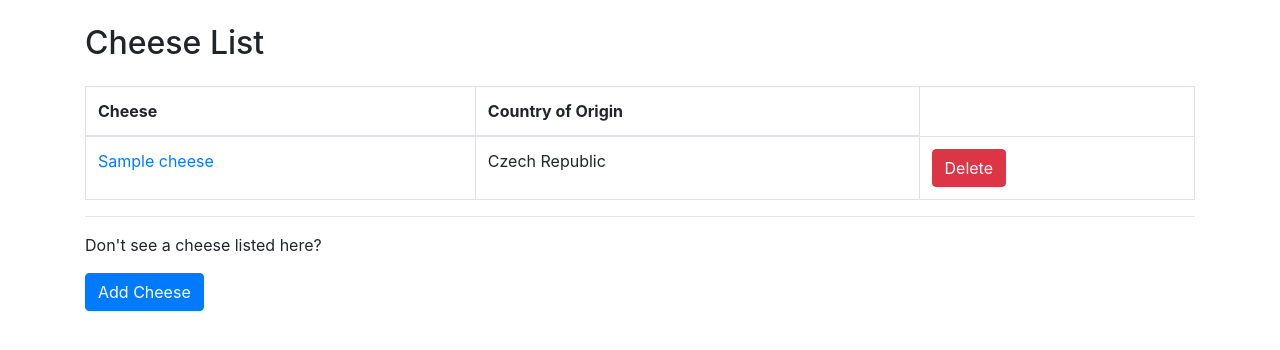
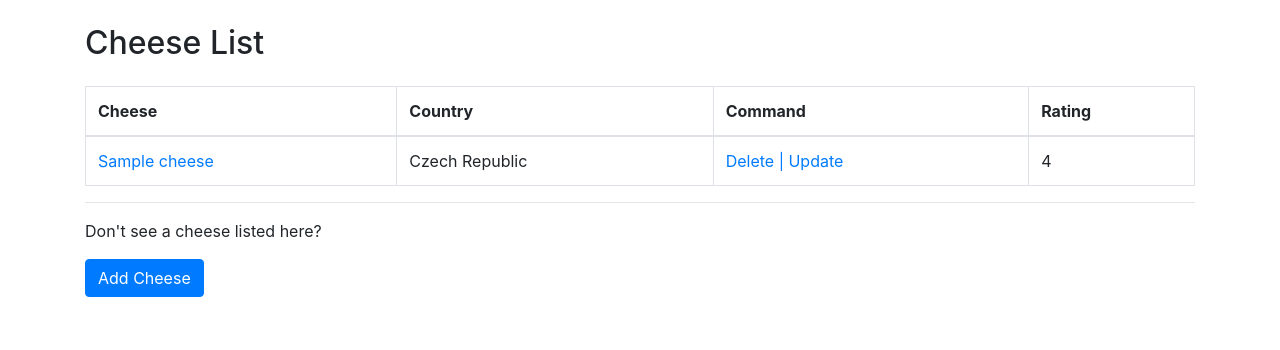
Before and after one commit to HemasriMuddam/everycheese, a Django app: page /cheeses/ in a window 1280 px wide. Shown: the part 56-406 px from the top of the page. Run offline with Django 3.2, Linux system fonts and the light colour scheme; tables that the repository leaves empty hold one stand-in row (values such as "Sample post"); some libraries are stand-ins or nearby versions.

Commit message:
Add rating

```diff
--- a/config/urls.py
+++ b/config/urls.py
@@ -28,6 +28,7 @@ urlpatterns = [
     path(
         'cheeses/',
         include('everycheese.cheeses.urls',namespace='cheeses'),
+
 ),
 
 ] + static(settings.MEDIA_URL, document_root=settings.MEDIA_ROOT)
--- a/everycheese/cheeses/models.py
+++ b/everycheese/cheeses/models.py
@@ -4,14 +4,14 @@ from autoslug import AutoSlugField
 from django_countries.fields import CountryField
 from django.urls import reverse
 from django.conf import settings
-
+from django.core.validators import MaxValueValidator, MinValueValidator
+from django.db.models import Avg
 
 class Cheese(TimeStampedModel):
     name = models.CharField("Name of Cheese", max_length=255)
     slug = AutoSlugField("Cheese Address", unique=True, always_update=False, populate_from="name")
     description = models.TextField("Description", blank=True)
     country_of_origin = CountryField("Country of Origin", blank=True)
-
 
 
 
@@ -25,6 +25,26 @@ class Cheese(TimeStampedModel):
     creator = models.ForeignKey(settings.AUTH_USER_MODEL,null=True,on_delete=models.SET_NULL)
 
 
+    @property
+    def average_rating(self):
+        # Best to calculate in the query.
+        # This is easier until we know more:
+        ratings = Rating.objects.all().filter(cheese=self)
+
+        if not ratings:
+            return 9
+
+        total = 0
+        count = 0
+
+        for r in ratings:
+            total += r.i_rating
+            count += 1
+
+        if count <= 0:
+            return 9
+
+        return total // count
 
 
     def __str__(self):
@@ -33,3 +53,13 @@ class Cheese(TimeStampedModel):
     def get_absolute_url(self):
         """Return absolute URL to the Cheese Detail page."""
         return reverse('cheeses:detail', kwargs={"slug": self.slug})
+
+
+class Rating(models.Model):
+
+    i_rating = models.PositiveIntegerField(default=0, validators=[MinValueValidator(0), MaxValueValidator(5)])
+    creator = models.ForeignKey(settings.AUTH_USER_MODEL, null=True, on_delete=models.SET_NULL)
+    cheese = models.ForeignKey(Cheese, null=True, on_delete=models.SET_NULL)
+
+    def __str__(self):
+        return f"{self.i_rating}"
--- a/everycheese/cheeses/urls.py
+++ b/everycheese/cheeses/urls.py
@@ -17,7 +17,7 @@ urlpatterns = [
     name='add'
     ),
     path(
-        route='<slug:slug>/update/',
+        route='update/<slug:slug>/',
         view=views.CheeseUpdateView.as_view(),
         name='update'
         ),
@@ -30,6 +30,4 @@ urlpatterns = [
         route='<slug:slug>/delete/',
         view=views.CheeseDeleteView.as_view(),
         name='Delete'),
-    path('', CheeseListView.as_view(), name='list'),
-    path('<int:pk>/delete/', CheeseDeleteView.as_view(), name='delete'),
 ]
--- a/everycheese/cheeses/views.py
+++ b/everycheese/cheeses/views.py
@@ -1,9 +1,13 @@
 from django.contrib.auth.mixins import LoginRequiredMixin
 from django.views.generic import ListView, DetailView
-from .models import Cheese
+from .models import Cheese, Rating
 from django.views.generic import CreateView, UpdateView, DeleteView
 from django.urls import reverse_lazy
-from django.shortcuts import redirect
+import logging  # Import the logging module
+
+
+# Create a logger object
+log = logging.getLogger("root")
 
 
 class CheeseListView(ListView):
@@ -25,7 +29,27 @@ class CheeseUpdateView(LoginRequiredMixin, UpdateView):
     'firmness',
     'country_of_origin'
     ]
+
     action = "Update"
+
+    def get_context_data(self, **kwargs):
+        log.info("FOUND RATING!!!!!")
+        ctx = super(CheeseUpdateView, self).get_context_data(**kwargs)
+        _slug = self.kwargs.get("slug")
+        ch = Cheese.objects.all().filter(slug = _slug).first()
+
+        if ch ==None:
+            ctx["rating"] =0
+            return
+        r = Rating.objects.all().filter(creator = self.request.user, cheese = ch).first()
+
+        if r != None:
+            ctx["rating"] = r.i_rating
+        else:
+            ctx["rating"] = 0
+        return ctx
+
+
 class CheeseDeleteView(DeleteView):
     model = Cheese
     action = "Delete"
--- a/everycheese/templates/cheeses/cheese_detail.html
+++ b/everycheese/templates/cheeses/cheese_detail.html
@@ -4,7 +4,7 @@
 <h2>{{ cheese.name }}</h2>
 <p>
     <a class="btn btn-primary"
-    href="{% url 'cheeses:update' cheese.slug %}"
+    href="{% url 'cheeses:update' slug=cheese.slug %}"
     role="button">
     Update
     </a>
--- a/everycheese/templates/cheeses/cheese_form.html
+++ b/everycheese/templates/cheeses/cheese_form.html
@@ -9,6 +9,7 @@
 <form method="post" action=".">
 {% csrf_token %}
 {{ form|crispy }}
+<p>Rating : {{ rating }}</p>
 <button type="submit" class="btn btn-primary">
 {{ action }}
 </button>
--- a/everycheese/templates/cheeses/cheese_list.html
+++ b/everycheese/templates/cheeses/cheese_list.html
@@ -6,7 +6,9 @@
     <thead>
         <tr>
             <th>Cheese</th>
-            <th>Country of Origin</th>
+            <th>Country</th>
+            <th>Command</th>
+            <th>Rating</th>
 
         </tr>
     </thead>
@@ -15,11 +17,15 @@
         <tr>
             <td><a href="{% url 'cheeses:detail' cheese.slug %}">{{ cheese.name }}</a></td>
             <td>{% if cheese.country_of_origin %}{{ cheese.country_of_origin.name }}{% else %}N/A{% endif %}</td>
+
             <td>
-
-                <a href="{% url 'cheeses:Delete' cheese.slug %}" class="btn btn-danger">Delete</a>
+                <a href="{% url 'cheeses:Delete' cheese.slug %}">Delete | </a>
+                <a href="{% url 'cheeses:update' slug=cheese.slug %}">Update</a>
 
             </td>
+
+            <td>{{ cheese.average_rating }}</td>
+
         </tr>
         {% endfor %}
 
```
Also changed, not shown: everycheese/cheeses/migrations/0005_rating.py (added).
